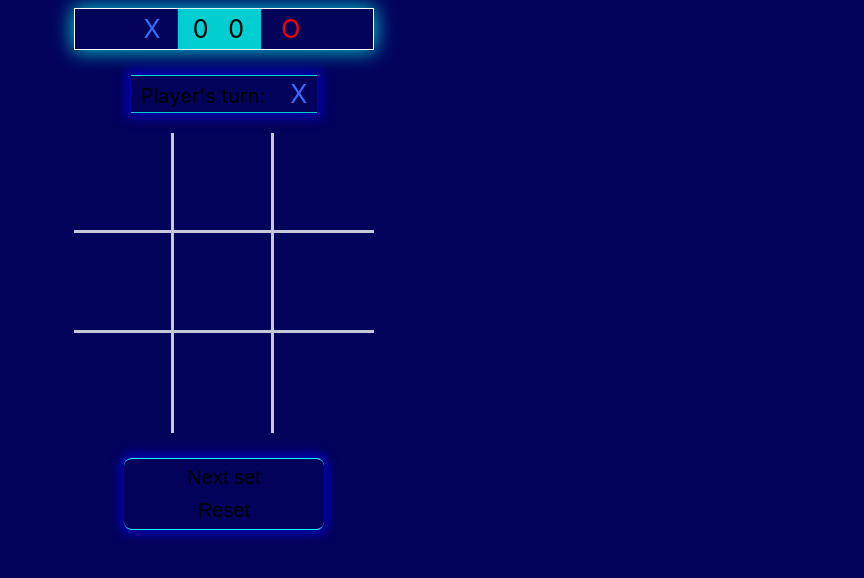
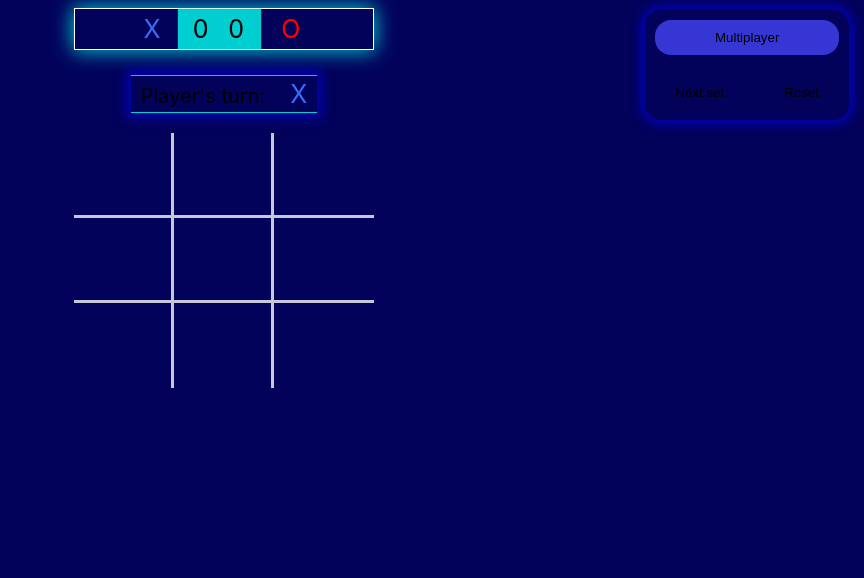
Before and after one commit to EladReuveny/TicTacToe, a React (Vite) app in the folder my-tic-tac-toe-app/: page / in a window 1280 px wide. Shown: the top 578 px of the page, without its empty margins (416-1280 px from the left). Built offline with nearby package versions, Linux system fonts and the light colour scheme.

Commit message:
Final results

```diff
--- a/my-tic-tac-toe-app/src/App.css
+++ /dev/null
@@ -1,6 +0,0 @@
-#root {
-  max-width: 1280px;
-  margin: 0 auto;
-  padding: 2rem;
-  text-align: center;
-}
--- a/my-tic-tac-toe-app/src/App.jsx
+++ b/my-tic-tac-toe-app/src/App.jsx
@@ -1,10 +1,10 @@
-import React from 'react'
+import React, { useState } from 'react'
 import GameBoard from './GameBoard'
 
 const App = () => {
   return (
     <div id="container">
-      <GameBoard isSinglePlayer={true}/>
+      <GameBoard/>
     </div>
   )
 }
--- a/my-tic-tac-toe-app/src/GameBoard.jsx
+++ b/my-tic-tac-toe-app/src/GameBoard.jsx
@@ -1,13 +1,14 @@
 import PropTypes from "prop-types";
 import React, { useEffect, useState } from "react";
 
-const GameBoard = ({ isSinglePlayer }) => {
+const GameBoard = () => {
   const initialBoard = Array(9).fill(null);
 
   const [board, setBoard] = useState(initialBoard);
   const [xIsTurn, setXIsTurn] = useState(true);
   const [xScore, setXScore] = useState(0);
   const [oScore, setOScore] = useState(0);
+  const [isSinglePlayer, setSinglePlayer] = useState(true);
 
   const renderSquare = (index) => {
     return (
@@ -24,8 +25,7 @@ const GameBoard = ({ isSinglePlayer }) => {
   };
 
   const handleClick = (index) => {
-    if (winner || board[index])
-      return;
+    if (winner || board[index]) return;
 
     setBoard((prevBoard) => {
       const newBoard = [...prevBoard];
@@ -104,6 +104,23 @@ const GameBoard = ({ isSinglePlayer }) => {
     }
   }, [winner]);
 
+  const toggleGameMode = () => {
+    setSinglePlayer((prevSinglePlayer) => !prevSinglePlayer);
+    resetBoard();
+  };
+
+  const nextSetBoard = () => {
+    setBoard(() => Array(9).fill(null));
+    setXIsTurn(isSinglePlayer ? true : xIsTurn);
+  };
+
+  const resetBoard = () => {
+    setBoard(() => Array(9).fill(null));
+    setXIsTurn(true);
+    setXScore(0);
+    setOScore(0);
+  };
+
   return (
     <>
       <div className="score">
@@ -143,37 +160,20 @@ const GameBoard = ({ isSinglePlayer }) => {
         </div>
       </div>
       <div className="buttons-div">
-        <button
-          className="next-set-btn"
-          onClick={() => {
-            setBoard(() => Array(9).fill(null));
-            setXIsTurn(isSinglePlayer ? true : xIsTurn);
-          }}
-        >
-          Next set
+        <button className="game-mode-btn" onClick={toggleGameMode}>
+          {isSinglePlayer ? "Multiplayer" : "Single player"}
         </button>
-        <button
-          className="reset-btn"
-          onClick={() => {
-            setBoard(() => Array(9).fill(null));
-            setXIsTurn(true);
-            setXScore(0);
-            setOScore(0);
-          }}
-        >
-          Reset
-        </button>
+        <div className="next-set-reset-btns-container">
+          <button className="next-set-btn" onClick={nextSetBoard}>
+            Next set
+          </button>
+          <button className="reset-btn" onClick={resetBoard}>
+            Reset
+          </button>
+        </div>
       </div>
     </>
   );
 };
 
-GameBoard.propTypes = {
-  isSinglePlayer: PropTypes.bool.isRequired,
-};
-
-GameBoard.defaultProps = {
-  isSinglePlayer: false,
-};
-
 export default GameBoard;
--- a/my-tic-tac-toe-app/src/index.css
+++ b/my-tic-tac-toe-app/src/index.css
@@ -6,10 +6,10 @@
   justify-content: center; /* Center the content horizontally */
   align-items: center; /* Center the content vertically */
   margin-top: 0px;
-  animation: boardAppearance 2s ease forwards;
+  animation: gameAppearance 1.5s ease forwards;
 }
 
-@keyframes boardAppearance {
+@keyframes gameAppearance {
   from {
     opacity: 0;
     transform: translateX(-50px);
@@ -19,6 +19,10 @@
     transform: translateX(0px);
   }
 }
+
+/* @media screen  maxwidth {
+
+} */
 
 .board {
   display: flex;
@@ -44,7 +48,7 @@
   font-size: 40px;
   padding: 40px;
   width: 100px;
-  height: 100px;
+  height: 85px;
   border: 3px solid rgba(255, 255, 255, 0.781);
   display: flex;
   justify-content: center;
@@ -54,18 +58,18 @@
   background-color: transparent;
 }
 
+.text-fade {
+  animation: textFadeIn .5s ease;
+}
+
 @keyframes textFadeIn {
   from {
     opacity: 0;
     transform: translateY(20px);
   } to {
     opacity: 1;
-    transform: translateX(0);
+    transform: translateY(0);
   }
-}
-
-.text-fade {
-  animation: textFadeIn .5s ease;
 }
 
 /* Remove the right border from the last square in each row */
@@ -151,29 +155,34 @@
 }
 
 .buttons-div {
+  position: absolute; /* Use fixed position to place it relative to the viewport */
+  top: 10px; /* Distance from the top of the viewport */
+  right: 15px;
   display: flex;
   flex-direction: column;
-  margin-top: 35px;
-  border-style: ridge;
-  border-width: 1px 0px;
-  border-color: aqua;
-  padding: 2px;
   box-shadow: 0 0 10px 5px rgba(0, 0, 255, 0.5);
-  margin: 25px 50px;
-  border-radius: 8px;
+  border-radius: 16px;
 }
 
 .buttons-div .next-set-btn,
-.buttons-div .reset-btn {
-  font-size: 20px;
+.buttons-div .reset-btn,
+.buttons-div .game-mode-btn {
+  margin: 10px;
+  padding: 10px 20px;
+  border: none;
+  border-radius: 16px;
   background-color: transparent;
-  border: none;
-  padding: 5px;
+  cursor: pointer;
+}
+
+.buttons-div .game-mode-btn {
+  background-color: rgb(54, 54, 213);
 }
 
 .buttons-div .next-set-btn:hover,
-.buttons-div .reset-btn:hover {
+.buttons-div .reset-btn:hover,
+.buttons-div .game-mode-btn:hover {
   background-color: rgba(54, 54, 213, .6);
-  transform: translateY(-1.4px);
+  transform: translateY(-1.7px);
   transition: all .3s ease;
 }
```
